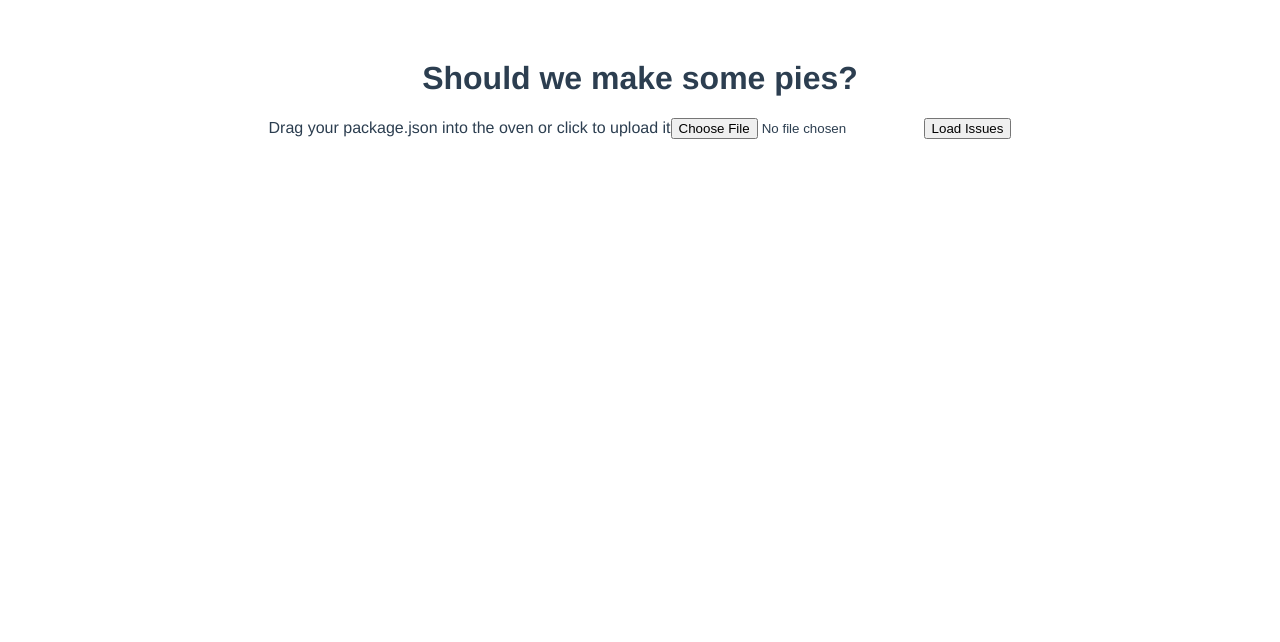
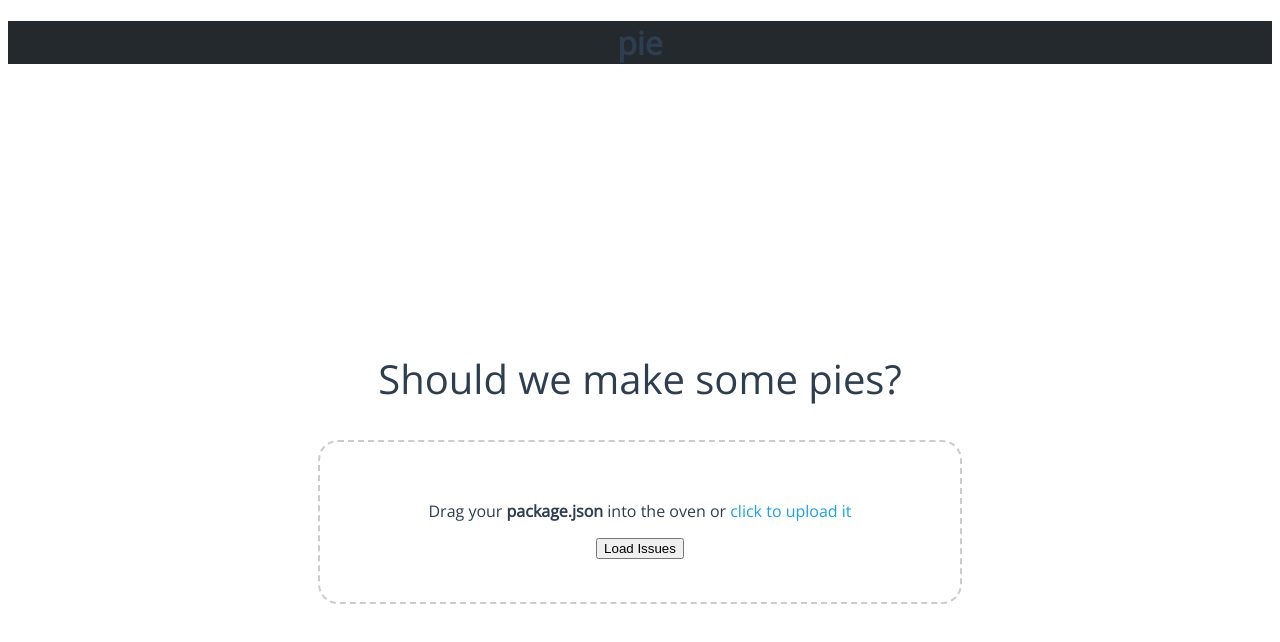
Before and after one commit to Infraspeak/pie-frontend, a Vue app: page / in a window 1280 px wide. Shown: the top 642 px of the page. Built offline with nearby package versions, Linux system fonts and the light colour scheme; the HTML template or start-up script is replaced by a standard one.

Commit message:
Load file update

```diff
--- a/src/App.vue
+++ b/src/App.vue
@@ -1,16 +1,22 @@
 <template>
-    <div>
-        <h1>Should we make some pies?</h1>
-        <label for="file">Drag your package.json into the oven or click to upload it</label>
-        <input name="file" type="file" accept="application/JSON" @v-model="file" required/>
-        <button @click="loadIssues">Load Issues</button>
+    <header>
+        <h1>pie</h1>
+    </header>
+    <main>
+        <h2>Should we make some pies?</h2>
+        <div class="upload">
+            <!-- <label for="file">Drag your package.json into the oven or <b>click to upload it</b></label> -->
+            <p>Drag your <span>package.json</span> into the oven or <span>click to upload it</span></p>
+            <input name="file" type="file" accept="application/JSON" @v-model="file" required/>
+            <button @click="loadIssues" :disabled="isLoading">Load Issues</button>
+        </div>
         <div>
             <div>{{ file }}</div>
             <div v-for="result in results" :key="result.name">
                 {{ result.name }}
             </div>
         </div>
-    </div>
+    </main>
 </template>
 
 <script lang="ts">
@@ -21,6 +27,7 @@
         data () {
             return {
                 file: null,
+                isLoading: false,
                 results: []
             }
         },
@@ -32,6 +39,7 @@
         methods: {
             loadIssues () {
                 this.results = [
+                    this.isLoading = true,
                     { name: 'issue 1' },
                     { name: 'issue 2' },
                     { name: 'issue 3' },
@@ -43,12 +51,73 @@
 </script>
 
 <style lang="scss">
+@import url('https://fonts.googleapis.com/css2?family=Open+Sans:wght@300&display=swap');
+
+:root {
+  --blue: #18a0fb;
+  --white: #ffffff;
+  --grey: #ccc;
+  --dark-blue: #24292E;
+}
+
 #app {
-  font-family: Avenir, Helvetica, Arial, sans-serif;
+  font-family: 'Open Sans', sans-serif;
   -webkit-font-smoothing: antialiased;
   -moz-osx-font-smoothing: grayscale;
   text-align: center;
   color: #2c3e50;
-  margin-top: 60px;
+  box-sizing: border-box;
+
+  header {
+      background-color: var(--dark-blue);
+  }
+
+  main {
+    display: flex;
+    height: calc(100vh - 50px);
+    flex-direction: column;
+    align-items: center;
+    justify-content: center;
+
+    h2 {
+        font-size: 2.5rem;
+        font-weight: lighter;
+    }
+
+    .upload {
+      display: flex;
+      flex-direction: column;
+      align-items: center;
+      justify-content: center;
+      width: 50vw;
+      height: 20vh;
+      background-color: var(--white);
+      border: 2px dashed var(--grey);
+      border-radius: 20px;
+      position: relative;
+
+        p {
+            span {
+                &:first-of-type {
+                    font-weight: bold;
+                }
+
+                &:last-of-type {
+                    color: var(--blue);
+                }
+            }
+        }
+
+        input[type="file"] {
+            opacity: 0;
+            position: absolute;
+            top: 0;
+            left: 0;
+            width: 100%;
+            height: 100%;
+            cursor: pointer;
+        }
+    }
+  }
 }
 </style>
```
